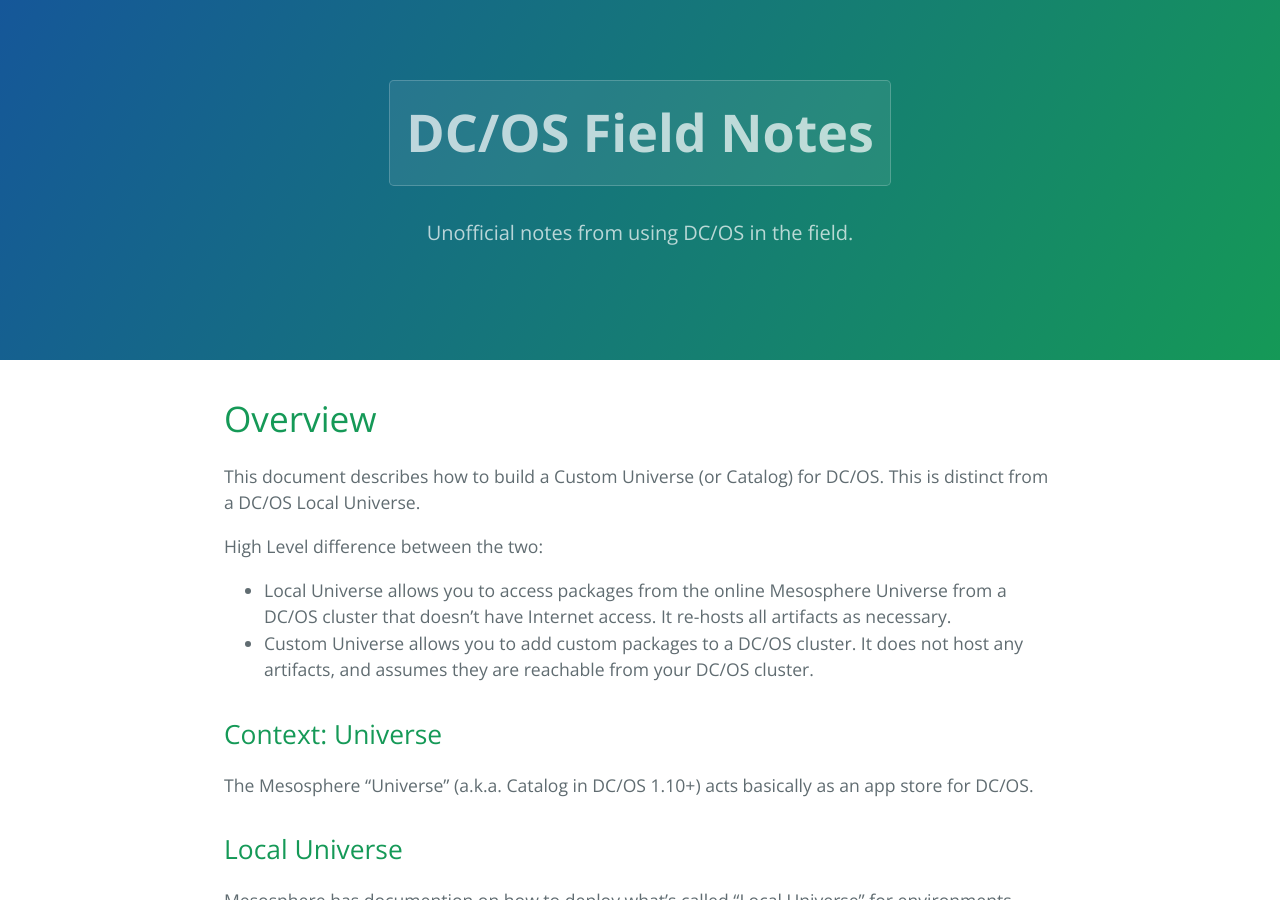
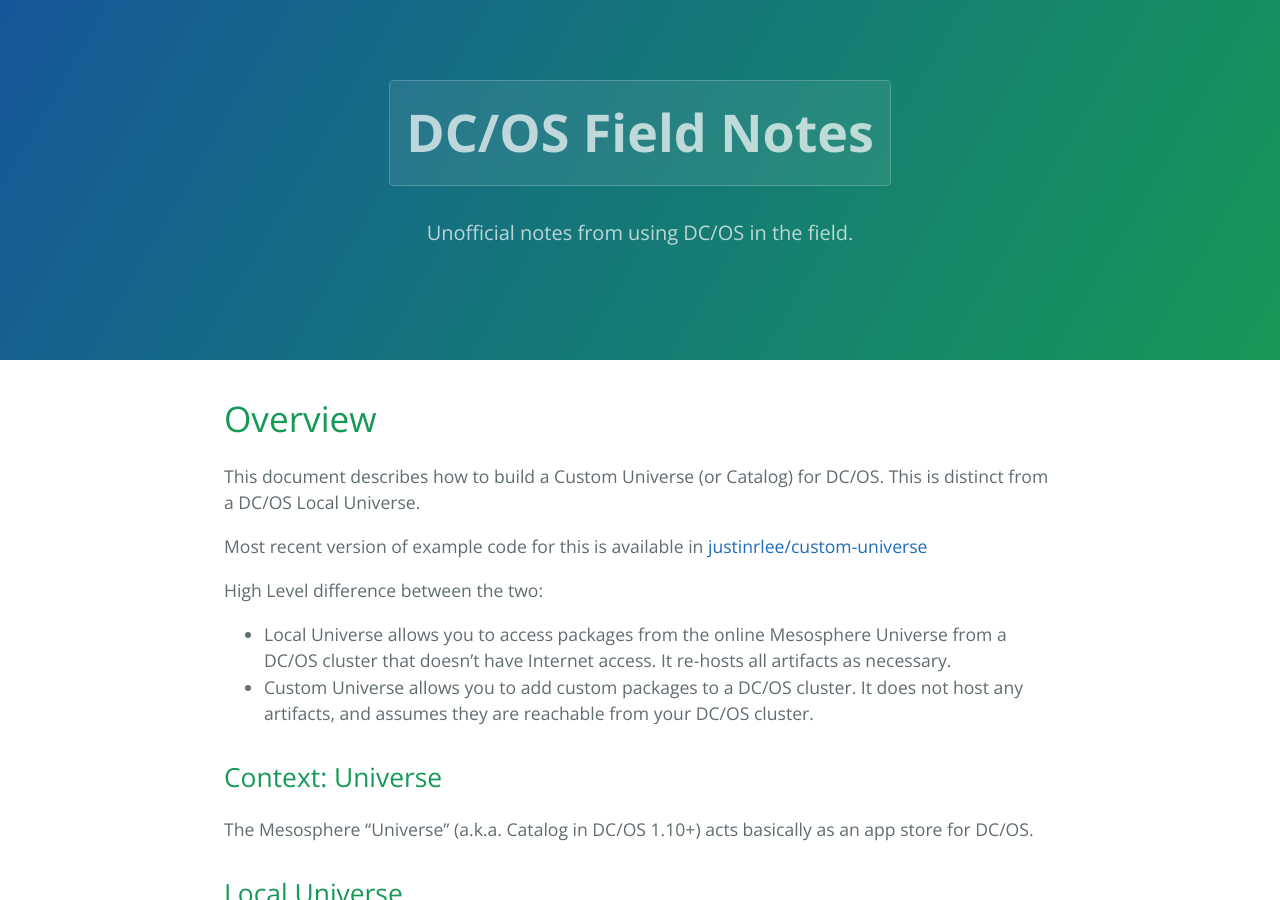
Before and after one commit to mesosphere/field-notes, a Jekyll site: the page built from docs/walkthroughs/custom-universe.md, in a window 1280 px wide and 900 px high. Built offline with Jekyll 4.4.1, drawn with Linux system fonts in a browser that asks for light colours; our own code applies the rules of GitHub Pages for plain Markdown files.

Commit message:
Add link to justinrlee/custom-universe

```diff
--- a/docs/walkthroughs/custom-universe.md
+++ b/docs/walkthroughs/custom-universe.md
@@ -4,6 +4,8 @@
 # Overview
 
 This document describes how to build a Custom Universe (or Catalog) for DC/OS.  This is distinct from a DC/OS Local Universe.
+
+Most recent version of example code for this is available in [justinrlee/custom-universe](https://github.com/justinrlee/custom-universe)
 
 High Level difference between the two:
 * Local Universe allows you to access packages from the online Mesosphere Universe from a DC/OS cluster that doesn't have Internet access.  It re-hosts all artifacts as necessary.
```
